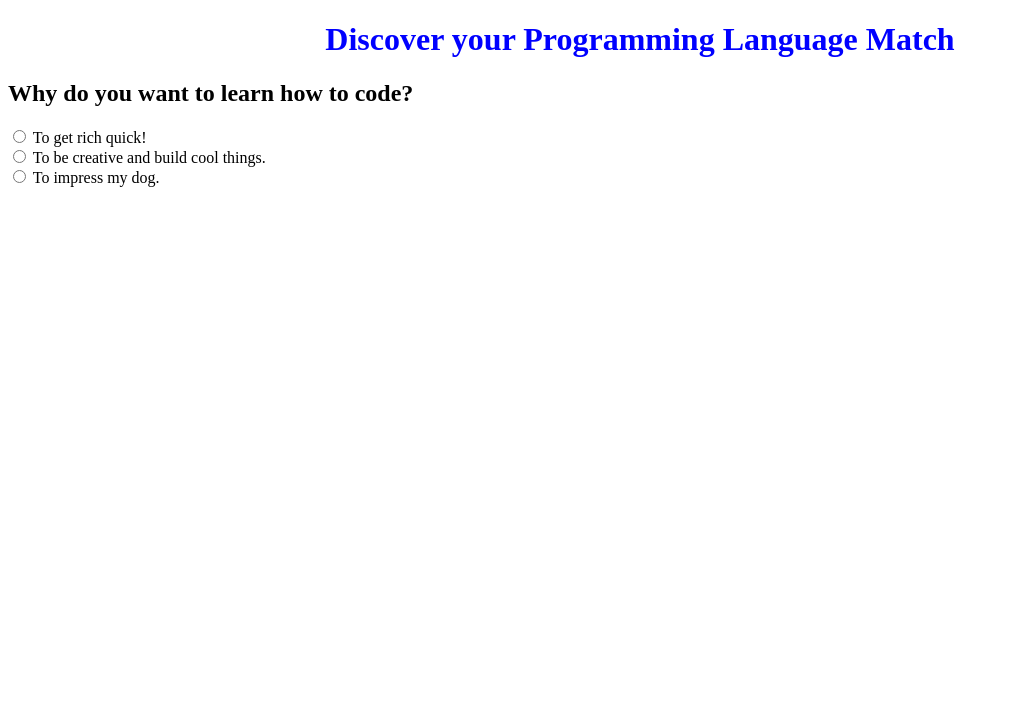
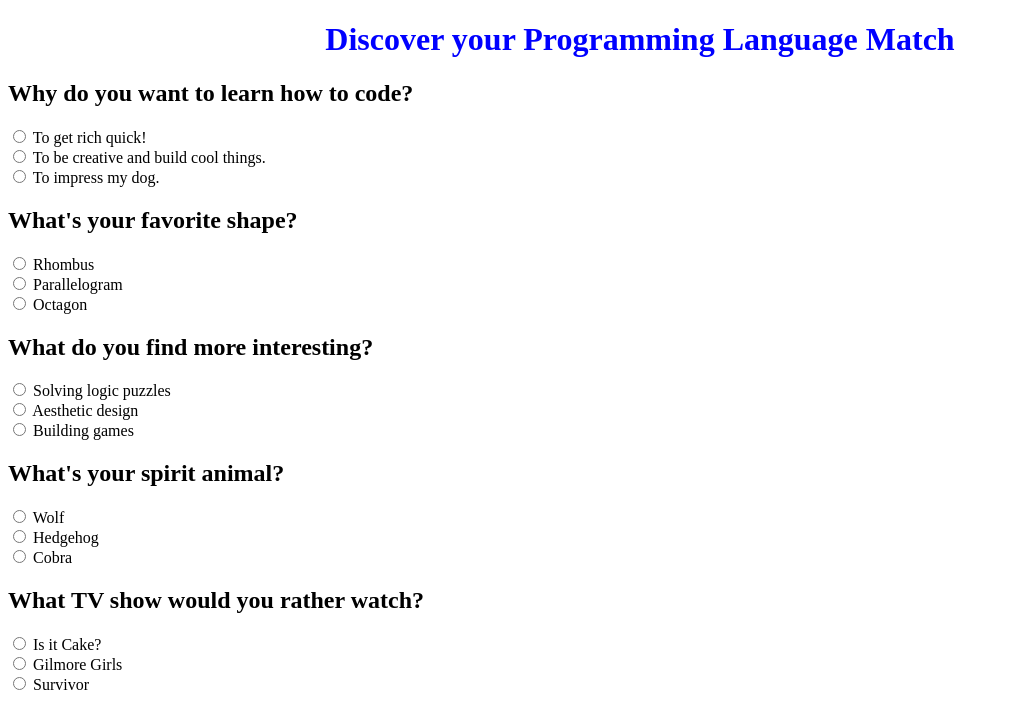
Before and after one commit to NikoRivas/language-selector, a plain HTML site: page index.html in a window 1280 px wide. Shown: the whole page, without its empty margins (0-1009 px from the left). Drawn offline with Linux system fonts and the light colour scheme.

Commit message:
create all 5 radio questions and labels in html.index file

```diff
--- a/index.html
+++ b/index.html
@@ -11,17 +11,52 @@
   <h1 id="languageHeader">Discover your Programming Language Match</h1>
   <form>
     <h2>Why do you want to learn how to code?</h2>
-    <input type="radio" id="why1" name="ques1" value="Javascript">
+    <input type="radio" id="why1" name="whyCode" value="Javascript">
     <label for="why1">To get rich quick!</label><br>
-    <input type="radio" id="why2" name="ques2" value="Ruby">
+    <input type="radio" id="why2" name="whyCode" value="Ruby">
     <label for="why2">To be creative and build cool things.</label><br>
-    <input type="radio" id="why3" name="ques3" value="Python">
+    <input type="radio" id="why3" name="whyCode" value="Python">
     <label for="why3">To impress my dog.</label>
 
+    <br>
 
+    <h2>What's your favorite shape?</h2>
+    <input type="radio" id="shape1" name="favShape" value="Javascript">
+    <label for="shape1">Rhombus</label><br>
+    <input type="radio" id="shape2" name="favShape" value="Ruby">
+    <label for="shape2">Parallelogram</label><br>
+    <input type="radio" id="shape3" name="favShape" value="Python">
+    <label for="shape3">Octagon</label>
 
+    <br>
 
+    <h2>What do you find more interesting?</h2>
+    <input type="radio" id="interest1" name="whatInterest" value="Javascript">
+    <label for="int1">Solving logic puzzles</label><br>
+    <input type="radio" id="interest2" name="whatInterest" value="Ruby">
+    <label for="int2">Aesthetic design</label><br>
+    <input type="radio" id="interest3" name="whatInterest" value="Python">
+    <label for="int3">Building games</label>
 
+    <br>
+
+    <h2>What's your spirit animal?</h2>
+    <input type="radio" id="spirit1" name="spiritAnimal" value="Javascript">
+    <label for="spirit1">Wolf</label><br>
+    <input type="radio" id="spirit2" name="spiritAnimal" value="Ruby">
+    <label for="spirit2">Hedgehog</label><br>
+    <input type="radio" id="spirit3" name="spiritAnimal" value="Python">
+    <label for="spirit3">Cobra</label>
+
+    <br>
+
+    <h2>What TV show would you rather watch?</h2>
+    <input type="radio" id="tv1" name="tvShow" value="Javascript">
+    <label for="tv1">Is it Cake?</label><br>
+    <input type="radio" id="tv2" name="tvShow" value="Ruby">
+    <label for="tv2">Gilmore Girls</label><br>
+    <input type="radio" id="tv3" name="tvShow" value="Python">
+    <label for="tv3">Survivor</label>
 
 
 
```
